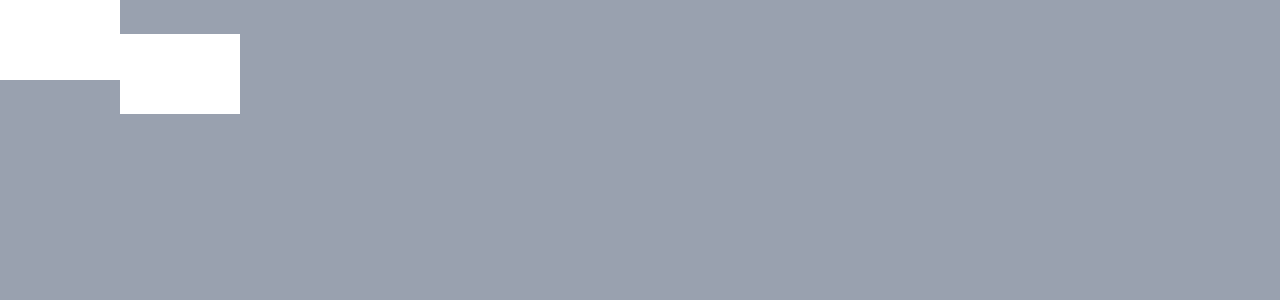
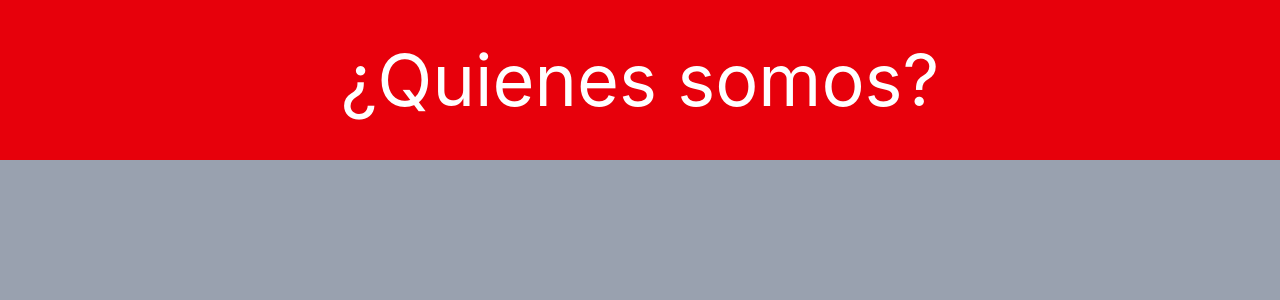
Before and after one commit to MarguJ/Stock-Management-Landing-Page, a React (Vite) app in the folder stock-management-landing-page/: page / in a window 1280 px wide. Shown: the top 300 px of the page. Built offline with nearby package versions, Linux system fonts and the light colour scheme.

Commit message:
COMO PONGO FUENTES AAAAAAAAAAAAAAAAAAAAAAA

```diff
--- a/stock-management-landing-page/src/App.tsx
+++ b/stock-management-landing-page/src/App.tsx
@@ -5,8 +5,18 @@
 function App() {
   return (
     <div className='bg-gray-400 min-w-screen min-h-screen'>
-    <Button></Button>
-    <Input></Input>
+      <section id='1'  className='welcome'>
+
+      </section>
+      <section id='2' className='about us'>
+        <div className='font-[Kdam Thmor Pro] bg-red-600 min-w-screen min-h-40 text-white text-7xl flex items-center justify-center'>¿Quienes somos?</div>
+      </section>
+      <section id='3' className='app facts'>
+
+      </section>
+      <section id='4' className='contact us'>
+
+      </section>
     </div>
   )
 }
--- a/stock-management-landing-page/src/components/Button.tsx
+++ b/stock-management-landing-page/src/components/Button.tsx
@@ -1,5 +1,13 @@
-export function Button() {
+type Props = {
+    text: string
+    image?: string
+}
+
+export function Button(props: Props) {
+    const {text, image} = props
     return(
-        <button className="w-30 h-20 bg-white"></button>
+        <button className="w-30 h-20 bg-white">{text}
+        <img src={image}/>
+        </button>
     )
 }
--- a/stock-management-landing-page/src/components/Input.tsx
+++ b/stock-management-landing-page/src/components/Input.tsx
@@ -1,5 +1,10 @@
-export function Input() {
+type Props = {
+    placeHolder: string
+}
+
+export function Input(props: Props) {
+    const {placeHolder} = props
     return(
-        <input className="w-30 h-20 bg-white"></input>
+        <input className="w-30 h-20 bg-white" placeholder={placeHolder}></input>
     )
 }
```
